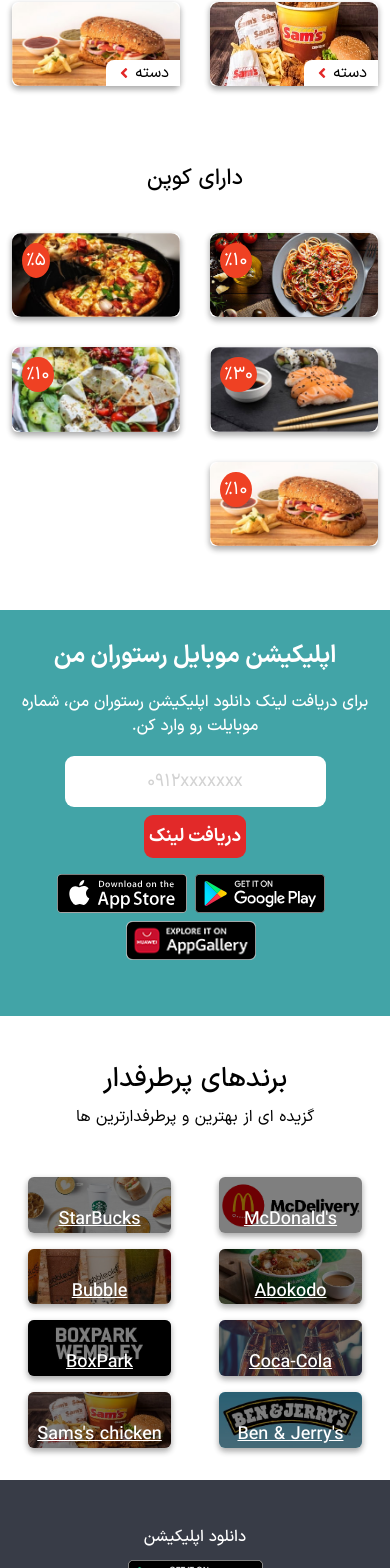
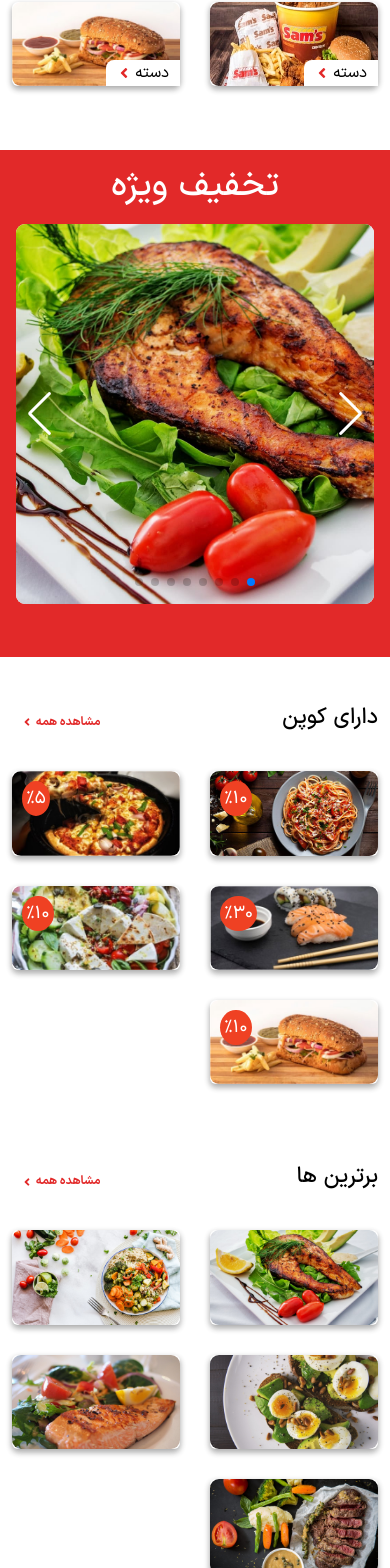
Before and after one commit to atefeh-karimi/RestaurantProject-Sass-React, a React (Create React App) app: page / in a window 390 px wide. Shown: the part 1454-3022 px from the top of the page. Built offline with nearby package versions, Linux system fonts and the light colour scheme.

Commit message:
fix: image ul & responsive slider

```diff
--- a/src/App.js
+++ b/src/App.js
@@ -6,7 +6,7 @@
 import Promotion from "./components/Promotion/Promotion";
 import Brands from "./components/Brands/Brands";
 import Footer from "./components/Footer/Footer";
-import { category, Discount } from "./Assets/data";
+import { category, Discount, specialDiscount } from "./Assets/data";
 import "./styles.modules.scss";
 
 function App() {
@@ -16,6 +16,7 @@
       <Gallery title="دسته‌‌بندی‌ها" data={category} />
       <Sliders />
       <Gallery title="دارای کوپن" data={Discount} />
+      <Gallery title="برترین ها" data={specialDiscount} />
       <Promotion />
       <Brands />
       <Footer />
--- a/src/Assets/data.js
+++ b/src/Assets/data.js
@@ -5,7 +5,7 @@
     price: "۷۵۰۰۰۰",
     discount: "",
     category: "دسته",
-    img: "./image/1.jpg",
+    img: "/image/1.jpg",
   },
   {
     id: 2,
@@ -13,7 +13,7 @@
     price: "۵۰۰۰۰۰",
     discount: "",
     category: "دسته",
-    img: "./image/img4.jpeg",
+    img: "/image/img4.jpeg",
   },
   {
     id: 3,
@@ -21,7 +21,7 @@
     price: "۶۰۰۰۰۰",
     discount: "",
     category: "دسته",
-    img: "./image/img7.jpeg",
+    img: "/image/img7.jpeg",
   },
   {
     id: 4,
@@ -29,7 +29,7 @@
     price: "۲۰۰۰۰۰",
     discount: "",
     category: "دسته",
-    img: "./image/img5.jpg",
+    img: "/image/img5.jpg",
   },
   {
     id: 5,
@@ -37,7 +37,7 @@
     price: "۱۵۰۰۰۰۰",
     discount: "",
     category: "دسته",
-    img: "./image/img8.jpg",
+    img: "/image/img8.jpg",
   },
   {
     id: 6,
@@ -45,7 +45,7 @@
     price: "۳۵۰۰۰۰",
     discount: "",
     category: "دسته",
-    img: "./image/2.jpg",
+    img: "/image/2.jpg",
   },
   {
     id: 7,
@@ -53,7 +53,7 @@
     price: "۵۰۰۰۰۰",
     discount: "",
     category: "دسته",
-    img: "./image/img3.jpg",
+    img: "/image/img3.jpg",
   },
   {
     id: 8,
@@ -61,7 +61,7 @@
     price: "۶۰۰۰۰۰",
     discount: "",
     category: "دسته",
-    img: "./image/3.jpg",
+    img: "/image/3.jpg",
   },
   {
     id: 9,
@@ -69,7 +69,7 @@
     price: "۲۰۰۰۰۰",
     discount: "",
     category: "دسته",
-    img: "./image/img15.jpg",
+    img: "/image/img15.jpg",
   },
   {
     id: 10,
@@ -77,7 +77,7 @@
     price: "۲۰۰۰۰۰",
     discount: "",
     category: "دسته",
-    img: "./image/5.jpg",
+    img: "/image/5.jpg",
   },
 ];
 
@@ -88,7 +88,7 @@
     price: "۲۰۰۰۰۰",
     discount: "۱۰",
     category: "",
-    img: "./image/1.jpg",
+    img: "/image/1.jpg",
   },
   {
     id: 2,
@@ -96,7 +96,7 @@
     price: "۲۰۰۰۰۰",
     discount: "۵",
     category: "",
-    img: "./image/2.jpg",
+    img: "/image/2.jpg",
   },
   {
     id: 3,
@@ -104,7 +104,7 @@
     price: "۲۰۰۰۰۰",
     discount: "۳۰",
     category: "",
-    img: "./image/3.jpg",
+    img: "/image/3.jpg",
   },
   {
     id: 4,
@@ -112,7 +112,7 @@
     price: "۲۰۰۰۰۰",
     discount: "۱۰",
     category: "",
-    img: "./image/4.jpg",
+    img: "/image/4.jpg",
   },
   {
     id: 5,
@@ -120,7 +120,7 @@
     price: "۲۰۰۰۰۰",
     discount: "۱۰",
     category: "",
-    img: "./image/5.jpg",
+    img: "/image/5.jpg",
   },
 ];
 
@@ -131,8 +131,7 @@
     price: "۲۰۰۰۰۰",
     discount: "",
     specialDiscount: "1",
-    category: "دسته",
-    img: "./image/img13.jpg",
+    img: "/image/img13.jpg",
   },
   {
     id: 2,
@@ -140,8 +139,7 @@
     price: "۲۰۰۰۰۰",
     discount: "",
     specialDiscount: "1",
-    category: "دسته",
-    img: "./image/img11.jpeg",
+    img: "/image/img11.jpeg",
   },
   {
     id: 3,
@@ -149,8 +147,7 @@
     price: "۲۰۰۰۰۰",
     discount: "",
     specialDiscount: "1",
-    category: "دسته",
-    img: "./image/img10.jpeg",
+    img: "/image/img10.jpeg",
   },
   {
     id: 4,
@@ -158,8 +155,7 @@
     price: "۵۰۰۰۰۰",
     discount: "",
     specialDiscount: "1",
-    category: "دسته",
-    img: "./image/img3.jpg",
+    img: "/image/img3.jpg",
   },
   {
     id: 5,
@@ -167,8 +163,7 @@
     price: "۱۵۰۰۰۰۰",
     discount: "",
     specialDiscount: "1",
-    category: "دسته",
-    img: "./image/img8.jpg",
+    img: "/image/img8.jpg",
   },
   {
     id: 6,
@@ -176,8 +171,7 @@
     price: "۵۰۰۰۰۰",
     discount: "",
     specialDiscount: "1",
-    category: "دسته",
-    img: "./image/img4.jpeg",
+    img: "/image/img4.jpeg",
   },
   {
     id: 7,
@@ -185,8 +179,7 @@
     price: "۶۰۰۰۰۰",
     discount: "",
     specialDiscount: "1",
-    category: "دسته",
-    img: "./image/img7.jpeg",
+    img: "/image/img7.jpeg",
   },
   {
     id: 8,
@@ -194,8 +187,7 @@
     price: "۲۰۰۰۰۰",
     discount: "",
     specialDiscount: "1",
-    category: "دسته",
-    img: "./image/img5.jpg",
+    img: "/image/img5.jpg",
   },
 ];
 
@@ -203,49 +195,49 @@
   {
     id: 1,
     title: "McDonald's",
-    img: "./image/mcdelivery-editorial.png",
+    img: "/image/mcdelivery-editorial.png",
     link: "",
   },
   {
     id: 2,
     title: "StarBucks",
-    img: "./image/starbucks.jpg",
+    img: "/image/starbucks.jpg",
     link: "",
   },
   {
     id: 3,
     title: "Abokodo",
-    img: "./image/ABOKADO.jpg",
+    img: "/image/ABOKADO.jpg",
     link: "",
   },
   {
     id: 4,
     title: "Bubble",
-    img: "./image/bubble.jpg",
+    img: "/image/bubble.jpg",
     link: "",
   },
   {
     id: 5,
     title: "Coca-Cola",
-    img: "./image/Coca-Cola.jpg",
+    img: "/image/Coca-Cola.jpg",
     link: "",
   },
   {
     id: 6,
     title: "BoxPark",
-    img: "./image/BoxPark.jpg",
+    img: "/image/BoxPark.jpg",
     link: "",
   },
   {
     id: 7,
     title: "Ben & Jerry's",
-    img: "./image/Ben & Jerry's.jpg",
+    img: "/image/Ben & Jerry's.jpg",
     link: "",
   },
   {
     id: 8,
     title: "Sams's chicken",
-    img: "./image/sams-chicken.jpg",
+    img: "/image/sams-chicken.jpg",
     link: "",
   },
 ];
--- a/src/components/Brands/Brands.js
+++ b/src/components/Brands/Brands.js
@@ -4,21 +4,21 @@
 
 function Brands() {
   return (
-    <section class="brands">
-      <div class="container brands__container">
+    <section className="brands">
+      <div className="container brands__container">
         <h2>برندهای پرطرفدار</h2>
         <p>گزیده ای از بهترین و پرطرفدارترین ها</p>
 
-        <div class="brands__cards">
+        <div className="brands__cards">
           {brands.map((c) => {
             return (
-              <div className="brand card">
+              <div key={c.id} className="brand card">
                 <div className="brand__overlay">
                   <h1>
                     <a href={c.link}>{c.title}</a>
                   </h1>
                 </div>
-                <img src={c.img} alt={c.title} />
+                <img src={process.env.PUBLIC_URL + c.img} alt={c.title} />
               </div>
             );
           })}
--- a/src/components/Brands/styles.modules.scss
+++ b/src/components/Brands/styles.modules.scss
@@ -1,12 +1,11 @@
 @import "../../Assets/mixins";
 
 .brands {
-  padding-top: 3rem;
+  margin: 2rem 0;
   background-color: white;
   color: black;
 }
 .brands__container {
-  height: 70vh;
   text-align: center;
   font-family: iransans;
 }
--- a/src/components/Card/Card.js
+++ b/src/components/Card/Card.js
@@ -5,7 +5,11 @@
 function Card({ title, img, discount, category }) {
   return (
     <div className="card">
-      <img src={img} className="card__img" alt={title} />
+      <img
+        src={process.env.PUBLIC_URL + img}
+        className="card__img"
+        alt={title}
+      />
       {discount && (
         <div className="discount">
           <p>٪{discount}</p>
--- a/src/components/Gallery/Gallery.js
+++ b/src/components/Gallery/Gallery.js
@@ -1,4 +1,5 @@
 import React from "react";
+import { FaAngleLeft } from "react-icons/fa";
 import Card from "../Card/Card";
 import "./styles.modules.scss";
 
@@ -6,12 +7,30 @@
   return (
     <section className="gallery mt-5" id="gallery">
       <div className="container gallery__container">
+        {title !== "دسته‌‌بندی‌ها" ? (
+          <>
+            <div className="heading">
+              <h3>{title}</h3>
+              <button className="login">
+                مشاهده همه <FaAngleLeft className="angleIcon" />
+              </button>
+            </div>
+            <div className="gallery__cards ">
+              {data.slice(0, 5).map((card) => {
+                return <Card key={card.id} {...card} />;
+              })}
+            </div>
+          </>
+        ) : (
+          <>
             <h3>{title}</h3>
             <div className="gallery__cards ">
               {data.map((card) => {
                 return <Card key={card.id} {...card} />;
               })}
             </div>
+          </>
+        )}
       </div>
     </section>
   );
--- a/src/components/Gallery/styles.modules.scss
+++ b/src/components/Gallery/styles.modules.scss
@@ -8,12 +8,29 @@
   margin-bottom: 2rem;
   text-align: center;
 
-  h2 {
-    padding-top: 2rem;
-    font-weight: bold;
+  h3 {
+    font-size: 22px;
   }
 }
-
+.heading {
+  display: flex;
+  justify-content: space-between;
+  align-items: center;
+}
+.login {
+  @include btnStyle(
+    transparent,
+    $color-red,
+    12px,
+    bold,
+    1px solid transparent,
+    all 0.3s,
+    2px 8px
+  );
+  &:hover .angleIcon {
+    transform: translateX(-3px);
+  }
+}
 .gallery__cards {
   padding: 2rem 0;
   gap: 30px;
--- a/src/components/Promotion/Promotion.js
+++ b/src/components/Promotion/Promotion.js
@@ -35,7 +35,10 @@
         </div>
 
         <div className="appPromotion__img">
-          <img src="./image/fig-iphone.png" alt="iphone" />
+          <img
+            src={process.env.PUBLIC_URL + "/image/fig-iphone.png"}
+            alt="iphone"
+          />
         </div>
       </div>
     </section>
--- a/src/components/Slider/Slider.js
+++ b/src/components/Slider/Slider.js
@@ -12,9 +12,18 @@
     <section className="ContainerSlider">
       <h1 className="text-white text-center pb-2">تخفیف ویژه</h1>
       <Swiper
-        slidesPerView={4}
+        breakpoints={{
+          // when window width is >= 600px
+          600: {
+            slidesPerView: 3,
+          },
+          // when window width is >= 1024px
+          1024: {
+            slidesPerView: 4,
+          },
+        }}
         spaceBetween={30}
-        slidesPerGroup={4}
+        slidesPerGroup={1}
         loop={true}
         loopFillGroupWithBlank={true}
         pagination={{
@@ -27,7 +36,7 @@
         {specialDiscount.map((c, index) => {
           return (
             <SwiperSlide key={index}>
-              <img src={c.img} alt="c.title" />
+              <img src={process.env.PUBLIC_URL + c.img} alt={c.title} />
             </SwiperSlide>
           );
         })}
--- a/src/components/Slider/styles.modules.scss
+++ b/src/components/Slider/styles.modules.scss
@@ -27,6 +27,8 @@
     height: 100%;
     object-fit: cover;
     border-radius: 9px;
+    margin-left: auto;
+    margin-right: auto;
   }
 }
 
@@ -35,9 +37,24 @@
   color: white;
   font-weight: bolder;
 }
-/* =====================MEDIA QUERIES(PHONE)==================== */
-@media screen and (max-width: 600px) {
+
+/* =====================MEDIA QUERIES(TABLET)==================== */
+@media screen and (max-width: 1024px) {
   .ContainerSlider {
-    display: none;
+    height: 60vh;
+    padding: 1rem;
+  }
+  .swiper {
+    width: 100%;
+    height: 80%;
+  }
+  .swiper-button-next,
+  .swiper-button-prev {
+    font-weight: lighter;
   }
 }
+
+/* =====================MEDIA QUERIES(PHONE)==================== */
+
+@media screen and (max-width: 600px) {
+}
```
Also changed, not shown: src/components/AppPromotion.js (+22 -4 lines), 4 other files (tests, documents, lock files or other folders). Lines whose indentation alone changed are shown as unchanged.
